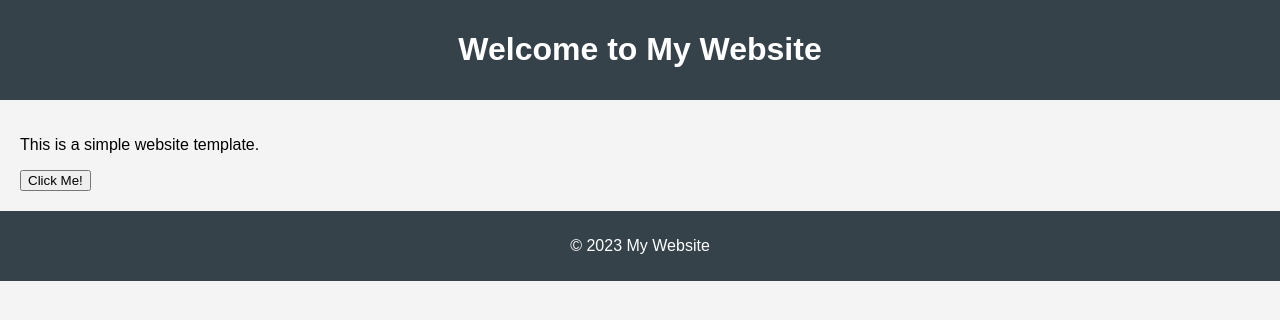
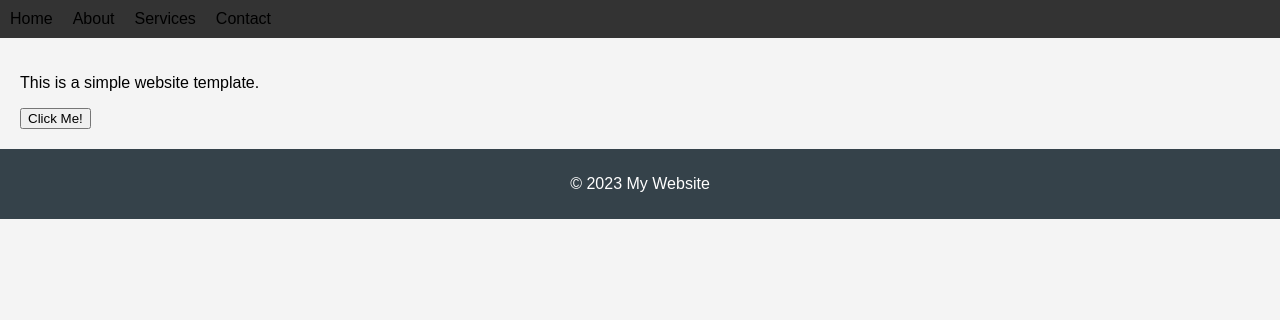
Before and after one commit to RomaruDaze/smam, a plain HTML site: page docs/index.html in a window 1280 px wide. Drawn offline with Linux system fonts and the light colour scheme.

Commit message:
updating header into navigation bar

```diff
--- a/docs/index.html
+++ b/docs/index.html
@@ -4,12 +4,17 @@
     <meta charset="UTF-8">
     <meta name="viewport" content="width=device-width, initial-scale=1.0">
     <link rel="stylesheet" href="styles.css">
-    <title>My Website</title>
+    <title>PT. Sinar Mentari Anugerah Makmur</title>
 </head>
 <body>
-    <header>
-        <h1>Welcome to My Website</h1>
-    </header>
+    <nav>
+        <ul>
+            <li>Home</li>
+            <li>About</li>
+            <li>Services</li>
+            <li>Contact</li>
+        </ul>
+    </nav>
     <main>
         <p>This is a simple website template.</p>
         <button id="myButton">Click Me!</button>
--- a/docs/styles.css
+++ b/docs/styles.css
@@ -25,3 +25,28 @@ footer {
     bottom: 0;
     width: 100%;
 }
+
+nav {
+    background-color: #333;
+    padding: 10px;
+}
+
+nav ul {
+    list-style-type: none;
+    margin: 0;
+    padding: 0;
+    display: flex;
+}
+
+nav li {
+    margin-right: 20px;
+}
+
+nav li a {
+    color: white;
+    text-decoration: none;
+}
+
+nav li a:hover {
+    text-decoration: underline;
+}
```
